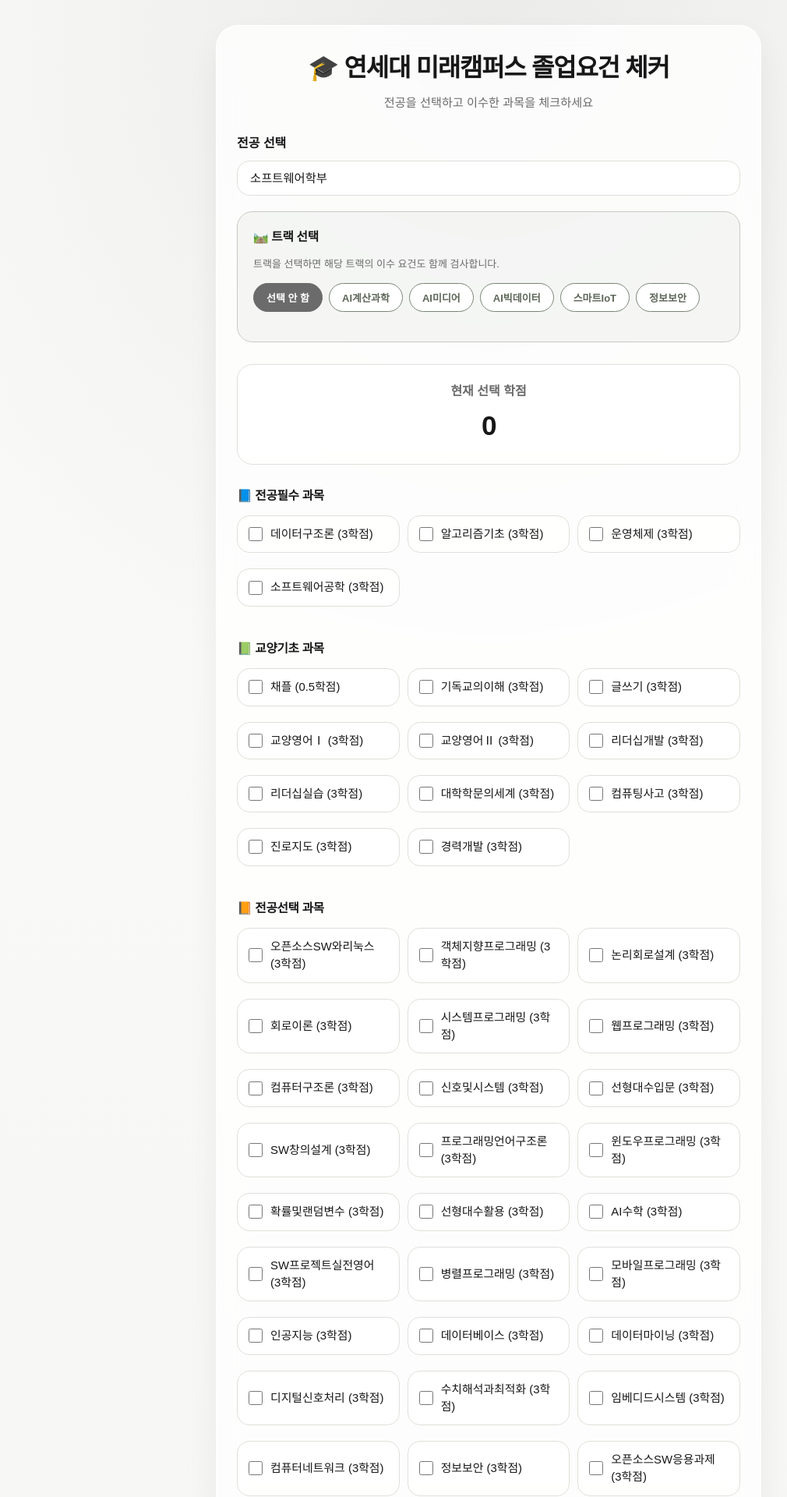
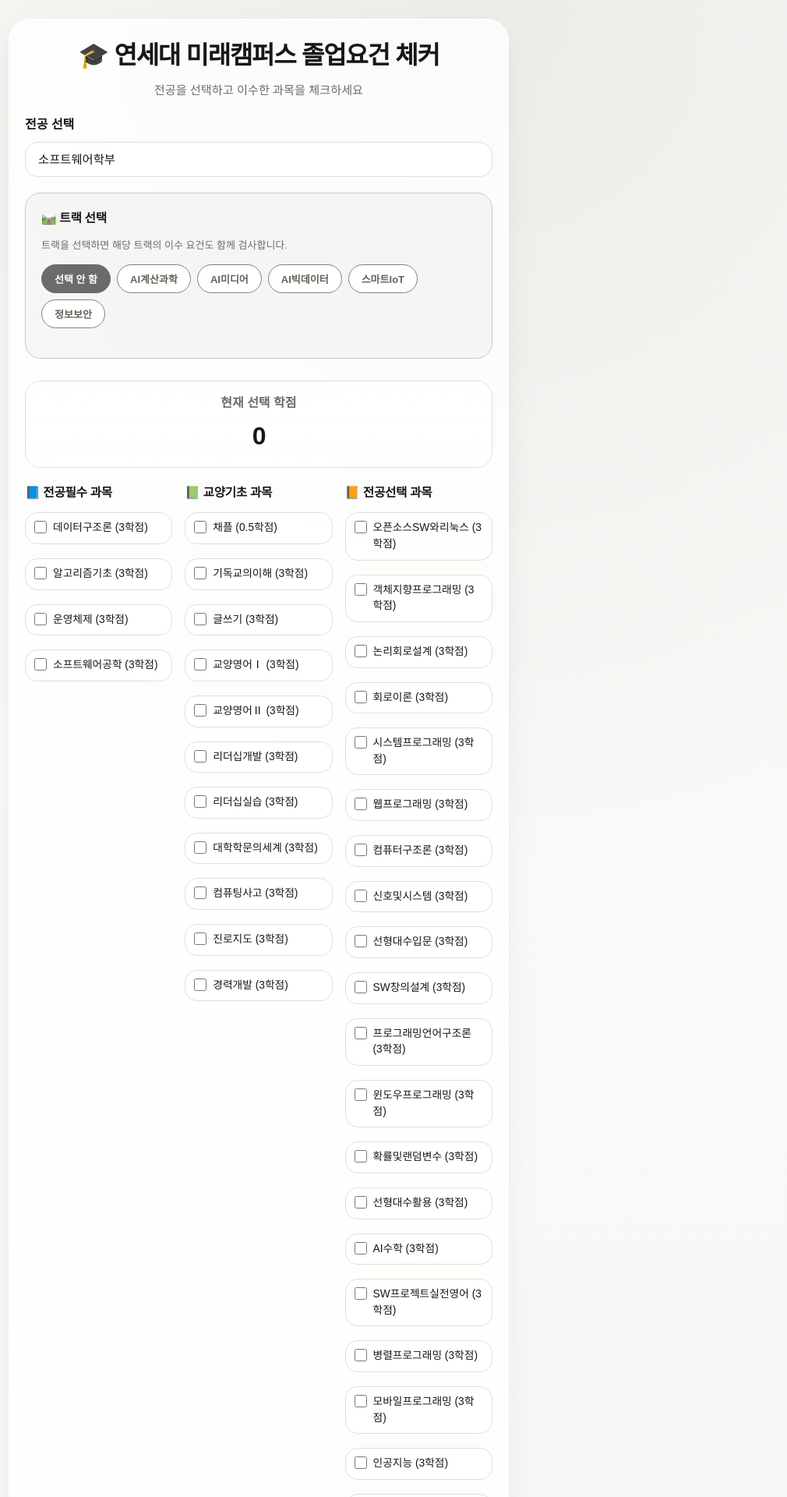
Before and after one commit to studyaccount0/graduation-checker, a Flask app: page / in a window 1280 px wide. Shown: the top 1920 px of the page at 78% size, without its empty margins (13-1023 px from the left). Run offline with Flask 3, Linux system fonts and the light colour scheme.

Commit message:
design: desktop ui

```diff
--- a/templates/index.html
+++ b/templates/index.html
@@ -40,8 +40,14 @@
 
     .container {
       width: 100%;
-      max-width: 700px;
+      max-width: 1480px;
       margin: 0 auto;
+    }
+
+    .app-shell {
+      display: grid;
+      gap: 16px;
+      align-items: start;
     }
 
     .card {
@@ -53,6 +59,17 @@
       padding: 24px 18px;
       margin-bottom: 16px;
       box-shadow: var(--shadow);
+    }
+
+    .results-stack {
+      display: grid;
+      gap: 16px;
+    }
+
+    #result,
+    #recommend-result,
+    #route-result {
+      scroll-margin-top: 20px;
     }
 
     h1 {
@@ -74,6 +91,11 @@
     label { display: block; margin-bottom: 10px; font-weight: 600; color: var(--text); }
 
     .course-section { margin-bottom: 32px; }
+
+    .courses-grid {
+      display: grid;
+      gap: 16px;
+    }
 
     .section-title {
       font-size: 0.98rem;
@@ -403,14 +462,52 @@
     @media (min-width: 640px) {
       body { padding: 32px 20px 56px; }
       .card { padding: 30px 26px; }
+      .courses-grid { grid-template-columns: repeat(2, minmax(0, 1fr)); }
+      .action-grid { grid-template-columns: repeat(2, minmax(0, 1fr)); }
+    }
+
+    @media (min-width: 1100px) {
+      body { padding: 24px 24px 40px; }
+      .app-shell { grid-template-columns: minmax(560px, 0.95fr) minmax(480px, 0.85fr); }
+      .controls-card {
+        margin-bottom: 0;
+      }
+      .card { padding: 22px 20px; }
+      .subtitle { margin-bottom: 20px; }
+      .credit-box { padding: 16px 14px; margin-bottom: 20px; }
+      #credit-display { font-size: 2rem; }
+      .course-section { margin-bottom: 0; }
+      .courses-grid { grid-template-columns: repeat(3, minmax(0, 1fr)); }
+      .course-list { grid-template-columns: repeat(auto-fill, minmax(165px, 1fr)); gap: 8px; }
+      .course-item {
+        padding: 9px 11px;
+        font-size: 0.86rem;
+        gap: 8px;
+        align-items: flex-start;
+      }
+      .course-item input { width: 16px; height: 16px; margin-top: 1px; }
+      .checkbox-group { grid-template-columns: repeat(2, minmax(0, 1fr)); }
+      .checkbox-group label { padding: 11px 12px; font-size: 0.92rem; }
+      .btn { padding: 13px 14px; font-size: 0.94rem; }
+      .result-grid { grid-template-columns: repeat(2, minmax(0, 1fr)); }
+      .result-item.track-item,
+      .result-item.cert-item,
+      .result-item.overall-item,
+      .final-result {
+        grid-column: 1 / -1;
+      }
+      .route-summary { gap: 10px; margin-bottom: 16px; }
+      .route-stat-box { padding: 12px; }
+      .route-item { padding: 9px 12px; }
+      .rec-card { padding: 16px; }
     }
   </style>
 </head>
 
 <body>
 <div class="container">
-
-  <div class="card">
+  <div class="app-shell">
+  <div class="card controls-card">
     <h1>🎓 연세대 미래캠퍼스 졸업요건 체커</h1>
     <div class="subtitle">전공을 선택하고 이수한 과목을 체크하세요</div>
 
@@ -433,6 +530,7 @@
       <div id="credit-display">0</div>
     </div>
 
+    <div class="courses-grid">
       <div class="course-section">
         <div class="section-title">📘 전공필수 과목</div>
         <div id="major-course-list" class="course-list"></div>
@@ -454,21 +553,24 @@
       <label><input type="checkbox" id="info_cert"> 정보/산업실무역량인증</label>
     </div>
 
+    <div class="action-grid">
       <button class="btn" onclick="checkGraduation()">졸업요건 확인하기</button>
 
-    <div id="recommend-btn-wrap" style="display:none; margin-top:12px;">
+      <div id="recommend-btn-wrap" style="display:none;">
         <button class="btn btn-green" onclick="recommendTrack()">
           🔍 내 이수 과목으로 트랙 추천받기
         </button>
       </div>
 
-    <div style="margin-top:12px;">
+      <div>
         <button class="btn btn-purple" onclick="showMinRoute()">
           🗺️ 졸업 최단 루트 보기
         </button>
       </div>
     </div>
+  </div>
 
+  <div class="results-stack">
     <div class="card" id="result">
       <h2 style="margin-bottom:20px; font-weight:700; letter-spacing:-0.03em;">📊 결과</h2>
       <div id="result-content"></div>
@@ -496,6 +599,12 @@
 
 document.getElementById("major").addEventListener("change", loadCourses);
 window.onload = loadCourses;
+
+function revealSection(el) {
+  requestAnimationFrame(() => {
+    el.scrollIntoView({ behavior: "smooth", block: "start" });
+  });
+}
 
 async function loadCourses() {
   const major = document.getElementById("major").value;
@@ -622,7 +731,7 @@
 
   if (data.error) {
     content.innerHTML = `<div style="color:var(--danger);">${data.error}</div>`;
-    el.scrollIntoView({ behavior: "smooth" });
+    revealSection(el);
     return;
   }
 
@@ -632,7 +741,7 @@
         🎉 필수 이수 과목을 모두 완료했습니다!<br>
         <span style="font-size:14px; color:var(--muted); font-weight:normal;">졸업요건 확인하기로 최종 확인해 보세요.</span>
       </div>`;
-    el.scrollIntoView({ behavior: "smooth" });
+    revealSection(el);
     return;
   }
 
@@ -685,7 +794,7 @@
   });
 
   content.innerHTML = html;
-  el.scrollIntoView({ behavior: "smooth" });
+  revealSection(el);
 }
 
 async function recommendTrack() {
@@ -713,7 +822,7 @@
 
   if (data.message) {
     content.innerHTML = `<div style="color:var(--muted);">${data.message}</div>`;
-    el.scrollIntoView({ behavior: "smooth" });
+    revealSection(el);
     return;
   }
 
@@ -763,7 +872,7 @@
   });
 
   content.innerHTML = html;
-  el.scrollIntoView({ behavior: "smooth" });
+  revealSection(el);
 }
 
 async function checkGraduation() {
@@ -790,19 +899,41 @@
 
 function renderResult(data) {
   document.getElementById("result").style.display = "block";
-  let html = "";
+  let html = `<div class="result-meta">`;
 
   const tc = data["총이수학점"];
   const tcPct = Math.min(100, Math.round((tc["현재"] / tc["필요"]) * 100));
   html += `
-    <div class="result-item">
-      <b>총 이수학점</b>
-      &nbsp;${tc["충족"] ? '<span class="success">충족</span>' : '<span class="fail">미충족</span>'}
-      <br>${tc["현재"]} / ${tc["필요"]} 학점
-      ${!tc["충족"] ? `&nbsp;<span style="color:var(--danger);">(${tc["부족"]}학점 부족)</span>` : ""}
+    <div class="meta-box">
+      <div class="meta-label">총 이수학점</div>
+      <div class="meta-value">${tc["현재"]} / ${tc["필요"]}</div>
+      <div>${tc["충족"] ? '<span class="success">충족</span>' : `<span class="fail">미충족</span> <span style="color:var(--danger);">(${tc["부족"]}학점 부족)</span>`}</div>
       <div class="progress-bar-wrap"><div class="progress-bar" style="width:${tcPct}%"></div></div>
     </div>
   `;
+
+  const es = data["전공선택"];
+  const esPct = Math.min(100, es["필요학점"] > 0 ? Math.round((es["이수학점"] / es["필요학점"]) * 100) : 100);
+  html += `
+    <div class="meta-box">
+      <div class="meta-label">전공선택 학점</div>
+      <div class="meta-value">${es["이수학점"]} / ${es["필요학점"]}</div>
+      <div>${es["충족"] ? '<span class="success">충족</span>' : `<span class="fail">미충족</span> <span style="color:var(--danger);">(${es["부족"]}학점 부족)</span>`}</div>
+      <div class="progress-bar-wrap"><div class="progress-bar" style="width:${esPct}%"></div></div>
+    </div>
+  `;
+
+  html += `
+    <div class="meta-box">
+      <div class="meta-label">전체 달성률</div>
+      <div class="meta-value">${data["전체달성률"]}%</div>
+      <div>${data["졸업가능"] ? '<span class="success">졸업 가능</span>' : '<span class="fail">추가 이수 필요</span>'}</div>
+      <div class="progress-bar-wrap">
+        <div class="progress-bar" style="width:${data["전체달성률"]}%"></div>
+      </div>
+    </div>
+  `;
+  html += `</div><div class="result-grid">`;
 
   html += `
     <div class="result-item">
@@ -836,8 +967,6 @@
     </div>
   `;
 
-  const es = data["전공선택"];
-  const esPct = Math.min(100, es["필요학점"] > 0 ? Math.round((es["이수학점"] / es["필요학점"]) * 100) : 100);
   html += `
     <div class="result-item">
       <b>전공선택</b>
@@ -851,7 +980,7 @@
   if (data["트랙"]) {
     const t = data["트랙"];
     html += `
-      <div class="result-item">
+      <div class="result-item track-item">
         <b>트랙: ${t["선택트랙"]}</b>
         &nbsp;${t["충족"] ? '<span class="success">충족</span>' : '<span class="fail">미충족</span>'}
         <br><span style="font-size:13px; color:var(--muted);">${t["설명"]}</span>
@@ -872,7 +1001,7 @@
   }
 
   html += `
-    <div class="result-item">
+    <div class="result-item cert-item">
       <b>졸업인증</b>
       &nbsp;${data["졸업인증"]["충족"] ? '<span class="success">충족</span>' : '<span class="fail">미충족</span>'}
       <br><br>
@@ -883,7 +1012,7 @@
   `;
 
   html += `
-    <div class="result-item">
+    <div class="result-item overall-item">
       <b>전체 달성률</b>: ${data["전체달성률"]}%
       <div class="progress-bar-wrap">
         <div class="progress-bar" style="width:${data["전체달성률"]}%"></div>
@@ -896,9 +1025,10 @@
       ${data["졸업가능"] ? "🎉 졸업 가능합니다!" : "⚠️ 아직 부족한 요건이 있습니다."}
     </div>
   `;
+  html += `</div>`;
 
   document.getElementById("result-content").innerHTML = html;
-  document.getElementById("result").scrollIntoView({ behavior: "smooth" });
+  revealSection(document.getElementById("result"));
 }
 </script>
 
```
Also changed, not shown: other parts of templates/index.html (+41 -2 lines). Lines whose indentation alone changed are shown as unchanged.
